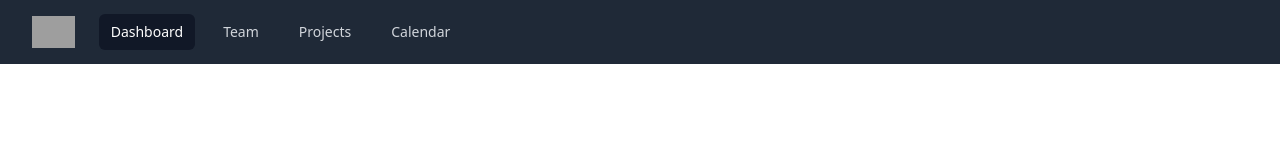
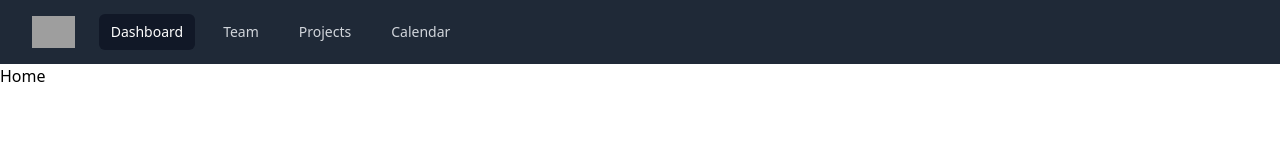
Before and after one commit to LeronArenwino/leronarenwino_page, a Vue app: page / in a window 1280 px wide. Shown: the top 160 px of the page. Built offline with nearby package versions, Linux system fonts and the light colour scheme; grey boxes are pictures that could not be loaded.

Commit message:
:zap: New design to HomeView.vue

```diff
--- a/src/views/HomeView.vue
+++ b/src/views/HomeView.vue
@@ -1,5 +1,7 @@
 <script setup></script>
 
 <template>
-  <main></main>
+  <main class="container">
+    <p>Home</p>
+  </main>
 </template>
```
